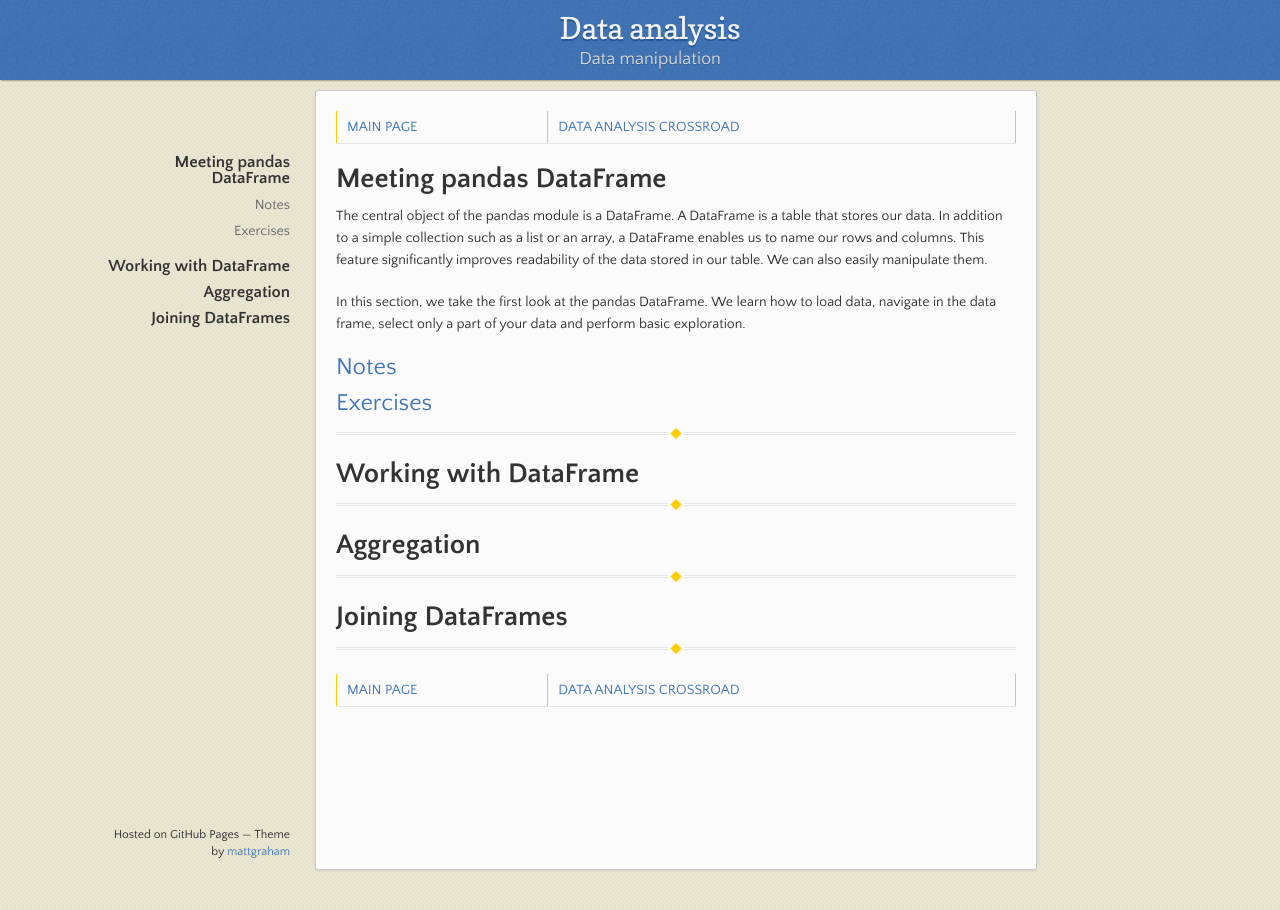
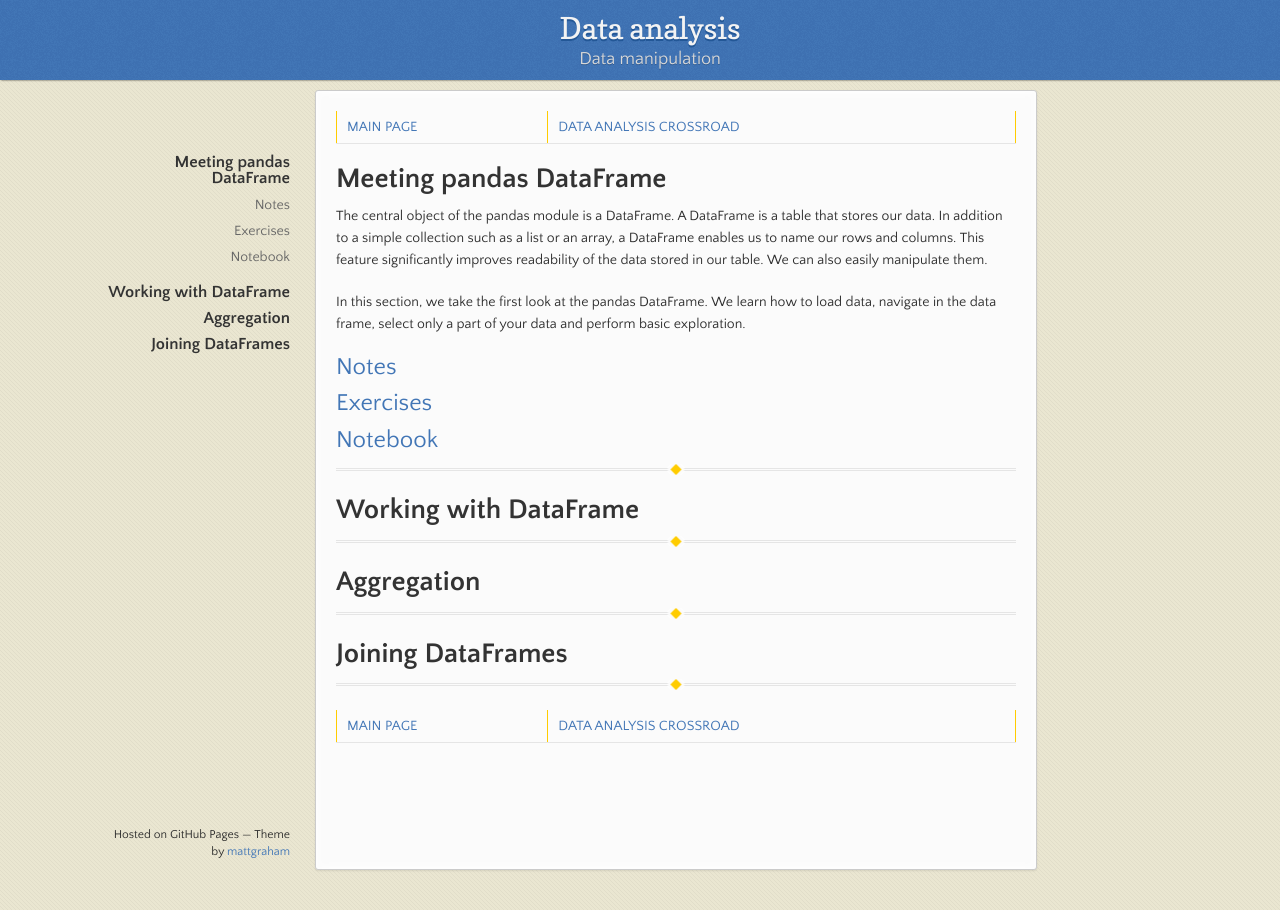
Before and after one commit to soukupmarek-edin/soukupmarek-edin.github.io, a Jekyll site: the page built from data_analysis/manipulation_main.md, in a window 1280 px wide. Built offline with Jekyll 4.4.1, drawn with Linux system fonts in a browser that asks for light colours; Markdown is read by kramdown in place of the engine named in the settings.

Commit message:
Update manipulation_main.md

```diff
--- a/data_analysis/manipulation_main.md
+++ b/data_analysis/manipulation_main.md
@@ -14,6 +14,8 @@ In this section, we take the first look at the pandas DataFrame. We learn how to
 
 ## [Exercises](./manipulation_chapter1_exercises.md)
 
+## [Notebook](https://github.com/soukupmarek-edin/soukupmarek-edin.github.io/blob/main/chapter1_notes.ipynb)
+
 * * *
 
 # Working with DataFrame
```
